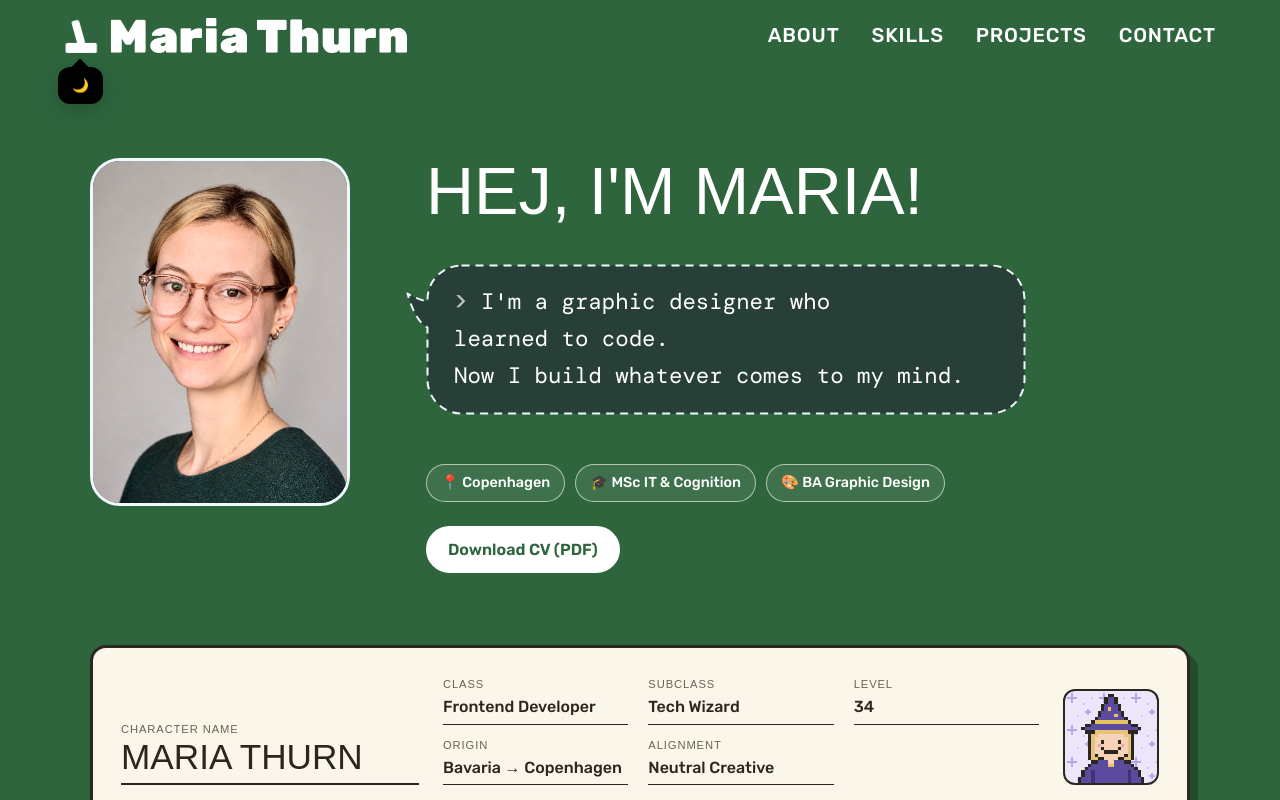
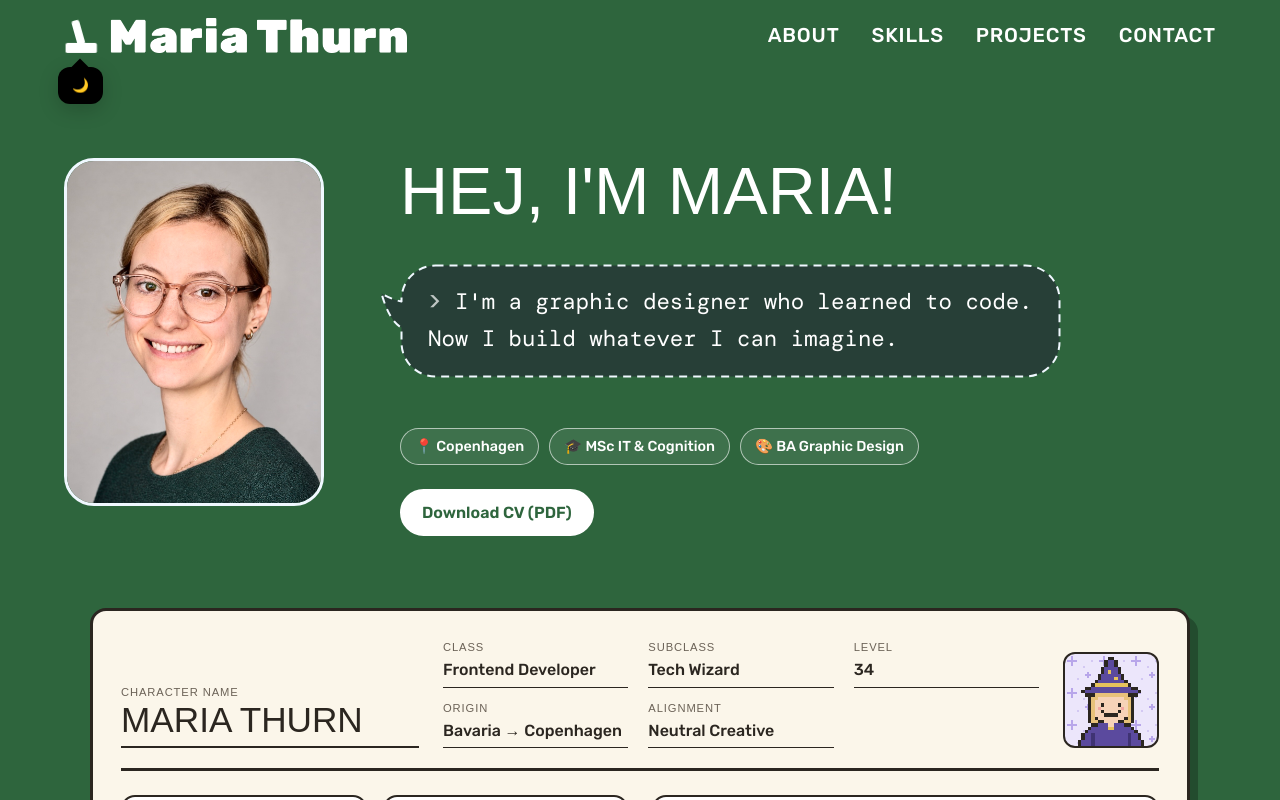
Before and after one commit to mariathurn/portfolio-website, a React (Vite) app: page / in a window 1280 px wide. Shown: the top 800 px of the page. Built offline with nearby package versions, Linux system fonts and the light colour scheme; a web font is replaced by a local one.

Commit message:
About: wider text column so the speech bubble can grow (780px)
Co-Authored-By: Claude Opus 5.5 <noreply@anthropic.com>

```diff
--- a/src/components/About.tsx
+++ b/src/components/About.tsx
@@ -68,7 +68,7 @@ function About() {
           <SpeechBubble className="about-lead">
             {/* Terminal look: prompt in front, blinking cursor at the end; &nbsp; keeps the last two words together */}
             <span className="prompt" aria-hidden="true">&gt; </span>
-            I'm a graphic designer who learned to&nbsp;code. <br />Now I build whatever comes to my&nbsp;mind.
+            I'm a graphic designer who learned to&nbsp;code. <br />Now I build whatever I can&nbsp;imagine.
             <span className="cursor" aria-hidden="true" />
           </SpeechBubble>
 
--- a/src/styles/About.css
+++ b/src/styles/About.css
@@ -134,7 +134,7 @@
     gap: clamp(28px, 6vw, 76px);
     align-items: flex-start;
     justify-content: left;
-    max-width: 1100px;
+    max-width: 1200px;
     margin: 0 auto;
 }
 
@@ -151,7 +151,8 @@
 .text-block {
     flex: 1;
     width: 100%;
-    max-width: 600px;
+    /* Wide enough for the speech bubble's first sentence on one line */
+    max-width: 780px;
     font-size: 1.15rem;
 }
 
```
